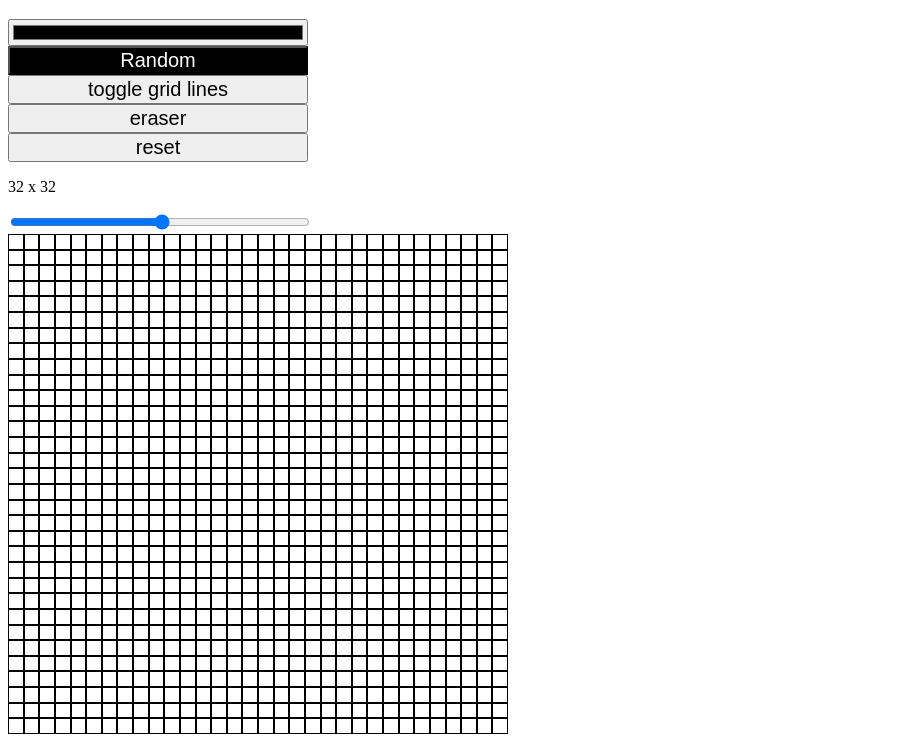
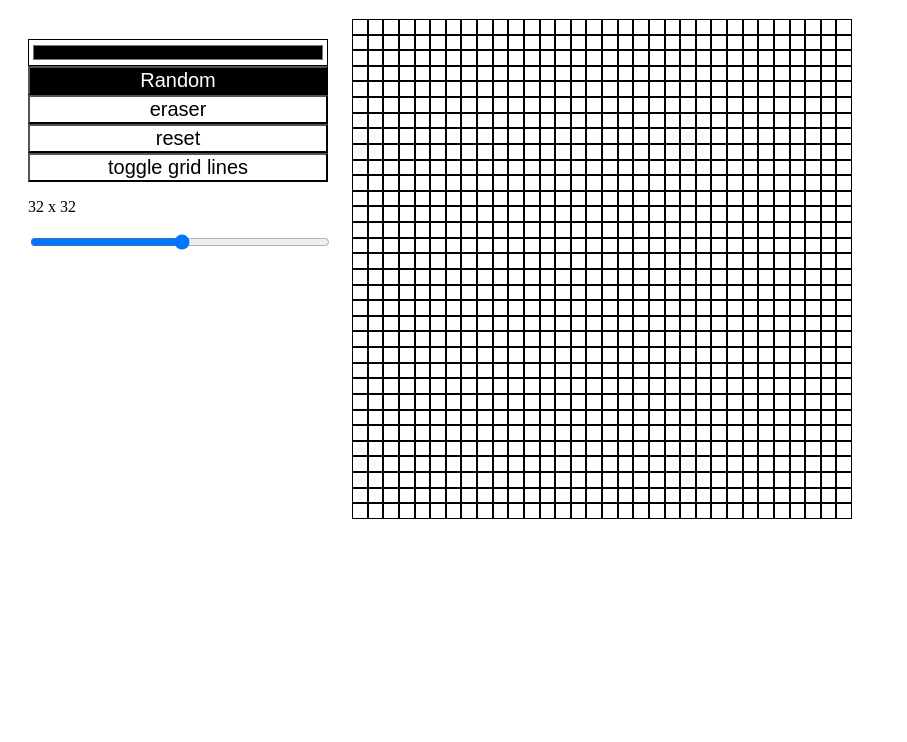
Before and after one commit to SawolTesf/Etch-a-Sketch, a plain HTML site: page index.html in a window 1280 px wide. Both pictures are taken after a click on the button "Random". Shown: the part 61-803 px from the top of the page, without its empty margins (0-907 px from the left). Drawn offline with Linux system fonts and the light colour scheme.

Commit message:
Add flexbox layout to container and button container, fix toggleColorMode button style reset

```diff
--- a/index.html
+++ b/index.html
@@ -9,15 +9,16 @@
     <h1>Etch-a-Sketch</h1>
 
     <div id="container">
-        <!--<button id="default-mode">Default</button>-->
-        <input type="color" id="color" name="color" value="#000000">
-        <button id="random-mode">Random</button>
-        <button id="toggle-lines">toggle grid lines</button>
-        <button id="eraser">eraser</button>
-        <button id="reset">reset</button>
-        <div class="slidecontainer">
-            <p id="slider-value">32</p>
-            <input id="myRange" type="range" min="1" max="64" value="" class="slider">
+        <div id="button-container">
+            <input type="color" id="color" name="color" value="#000000">
+            <button id="random-mode" class="btn">Random</button>
+            <button id="eraser" class="btn">eraser</button>
+            <button id="reset" class="btn">reset</button>
+            <button id="toggle-lines" class="btn">toggle grid lines</button>
+            <div class="slidecontainer">
+                <p id="slider-value">32</p>
+                <input id="myRange" type="range" min="1" max="64" value="" class="slider">
+            </div>
         </div>
         <div id="grid"></div>
     </div>
--- a/script.js
+++ b/script.js
@@ -49,19 +49,22 @@ grid.addEventListener('mouseup', () => {
 colorInput.addEventListener("input", function () {
     selectedColor = colorInput.value;
     colorMode = "default";
+    toggleColorMode(colorInput, "default");
 });
 
 function toggleColorMode(button, mode) {
     // Reset background color of all buttons
-    const buttons = [randomMode, eraser]; // Add all buttons to this array
+    const buttons = [randomMode, eraser, colorInput]; // Add buttons to array
     buttons.forEach(function (btn) {
-        btn.style.backgroundColor = "";
+        btn.style.backgroundColor = ""; // Reset background color
+        btn.style.color = ""; // Reset text color
     });
 
     if (colorMode === mode) {
         colorMode = "default";
         button.style.cssText = ""; // Reset color of clicked button when mode is not active
-    } else {
+    }
+    else {
         colorMode = mode;
         button.style.cssText = "color: white; background-color: black"; // Change color of clicked button when mode is active
     }
--- a/styles.css
+++ b/styles.css
@@ -4,12 +4,22 @@
 
  #container{
   display: flex;
+  flex-direction: row;
+ }
+
+ #button-container{
+  display: flex;
   flex-direction: column;
+  margin-left: 20px;
+  margin-top: 20px;
+  padding-right: 20px;
  }
 
  button, input {
   width: 300px;
   font-size: 20px;
+  color: black;
+  background-color: white;
  }
 
  #grid {
```
